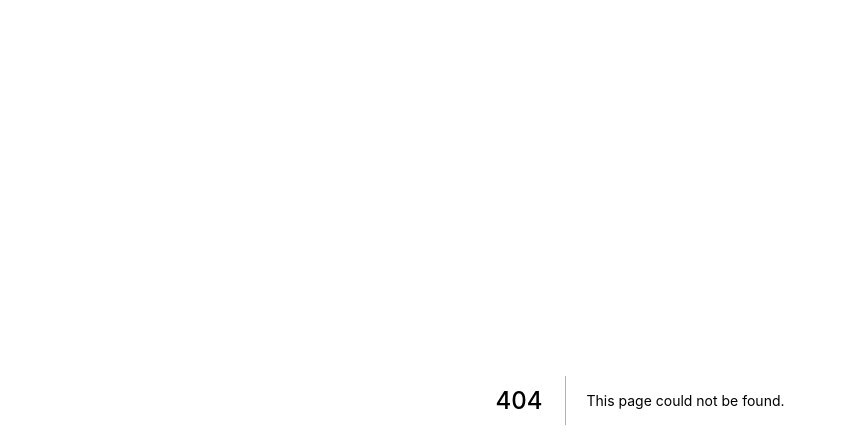
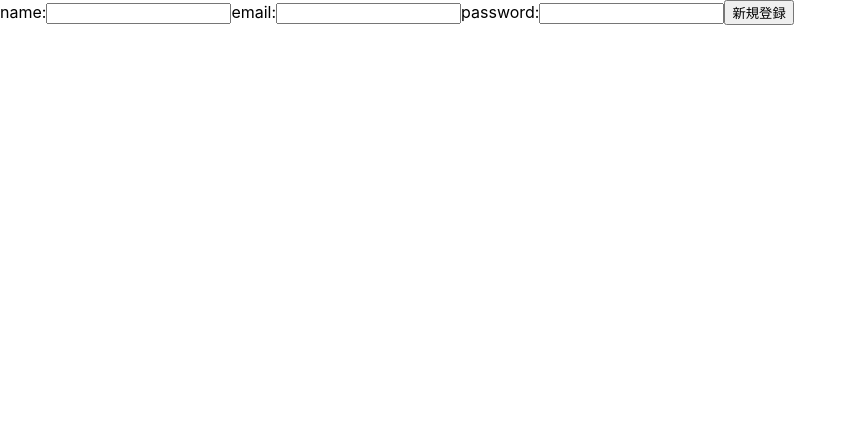
Before and after one commit to ryoko-cat/week8-team-project, a Next.js app in the folder next/: page /signup in a window 1280 px wide. Before the commit this address had no page. Shown: the top 448 px of the page, without its empty margins (0-856 px from the left). Built offline with nearby package versions, Linux system fonts and the light colour scheme.

Commit message:
add signup

```diff
--- /dev/null
+++ b/next/pages/signup.js
@@ -0,0 +1,38 @@
+import axios from "axios";
+import { useState } from "react";
+
+export default function Signup() {
+  const [name, setName] = useState("");
+  const [email, setEmail] = useState("");
+  const [password, setPassword] = useState("");
+
+  function handleSubmit(e) {
+    e.preventDefault();
+    const data = {
+      "name": name,
+      "email": email,
+      "password": password
+    };
+    axios.post(`http://127.0.0.1:8000/api/signup`, data)
+    .then((res) => {
+      console.log(res);
+    })
+    .catch((error) => {
+      console.log(error);
+    });
+  }
+
+  return (
+    <>
+    <form>
+        <label>name:</label>
+        <input type="name" onChange={(e) => setName(e.target.value)}/>
+        <label>email:</label>
+        <input type="email" onChange={(e) => setEmail(e.target.value)}/>
+        <label>password:</label>
+        <input type="password"  onChange={(e) => setPassword(e.target.value)}/>
+        <button onClick={handleSubmit}>新規登録</button>
+    </form>
+    </>
+  )
+}
```
